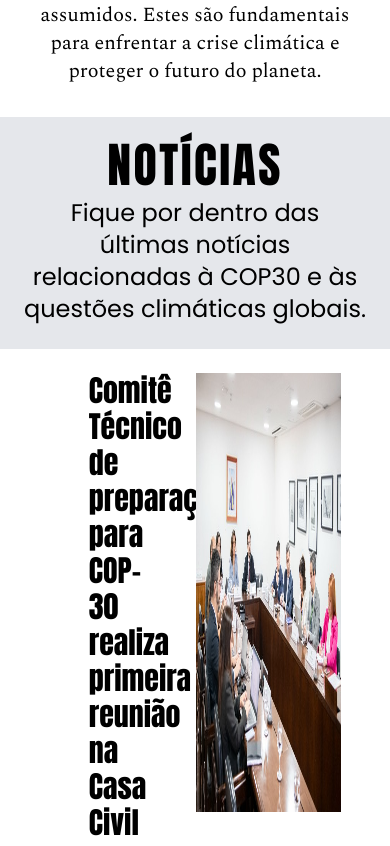
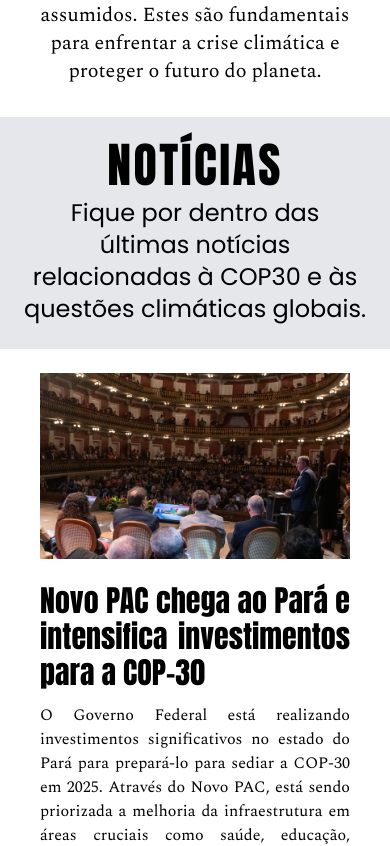
Before and after one commit to Jpedro900/COP30, a React (Vite) app: page / in a window 390 px wide. Shown: the part 925-1771 px from the top of the page. Built offline with nearby package versions, Linux system fonts and the light colour scheme.

Commit message:
Terminei esse merda Pelo menos a parte inicial

```diff
--- a/package.json
+++ b/package.json
@@ -21,7 +21,8 @@
     "react-dom": "^18.2.0",
     "react-icons": "^5.2.0",
     "react-slick": "^0.30.2",
-    "slick-carousel": "^1.8.1"
+    "slick-carousel": "^1.8.1",
+    "use-window-dimensions": "^1.0.2"
   },
   "devDependencies": {
     "@types/react": "^18.2.66",
--- a/src/App.jsx
+++ b/src/App.jsx
@@ -5,7 +5,7 @@
 
 export default function App() {
   return (
-    <div className=' overflow-x-hidden'>
+    <div className=' overflow-hidden'>
       <Header />
       <Main />
       <Footer />
--- a/src/components/carrossel/carroselnoticias.jsx
+++ b/src/components/carrossel/carroselnoticias.jsx
@@ -18,7 +18,7 @@
   };
 
   return (
-    <Slider {...settings} className=' bg-slate-400 mb-2 mx-auto bg-transparent'>
+    <Slider {...settings} className=' mb-6 mx-auto bg-transparent'>
       <div className=' px-10'>
         <h1 className=' font-Header text-3xl text-justify'>
             Novo PAC chega ao Pará e intensifica investimentos para a COP-30
--- /dev/null
+++ b/src/components/destaquesnoticias/destaquenoticias.jsx
@@ -0,0 +1,52 @@
+import React, { Component } from 'react'
+import img1 from '../../assets/img1.png'
+import img2 from '../../assets/img2.png'
+import img3 from '../../assets/img3.png'
+
+export default class destaquenoticias extends Component {
+  render() {
+    return (
+        <section>
+            <div className=' px-10 mb-12'>
+                <div>
+                        <img src={img1} alt="Image 1" className=' mb-6 '/>
+                </div>
+                <h1 className=' font-Header text-3xl text-justify'>
+                    Novo PAC chega ao Pará e intensifica investimentos para a COP-30
+                </h1>
+                <p className=' text-justify mt-3 font-Body'>
+                    O Governo Federal está realizando investimentos significativos no estado do Pará para prepará-lo para sediar a COP-30 em 2025. Através do Novo PAC, está sendo priorizada a melhoria da infraestrutura em áreas cruciais como saúde, educação, habitação e infraestrutura. Essas iniciativas têm como objetivo não apenas garantir o êxito do evento de escala global, mas também deixar um legado duradouro, promovendo o desenvolvimento sustentável e elevando a qualidade de vida dos paraenses, ao mesmo tempo em que impulsionam a economia regional. Esse compromisso reflete o empenho do governo em fortalecer o diálogo com os estados e municípios, buscando parcerias e planejamento consistente para impulsionar o progresso nacional. O pacote de obras também visa a retomada de projetos essenciais, como unidades básicas de saúde e habitações populares, demonstrando uma abordagem abrangente para atender às necessidades da população local e preparar o estado para os desafios e oportunidades futuras.
+                </p>
+                <a target='_blank' href="https://www.gov.br/casacivil/pt-br/assuntos/noticias/2023/novembro/novo-pac-chega-ao-para-e-intensifica-investimentos-para-a-cop-30" className='  text-xl text-blue-800 font-bold underline'>saiba mais</a>
+            </div>
+
+            <div className=' px-10 mb-12'>
+                <div>
+                    <img src={img2} alt="Image 1" className=' mb-6 '/>
+                </div>
+                <h1 className=' font-Header text-3xl text-justify'>
+                    Comitê Técnico de preparação para COP-30 realiza primeira reunião na Casa Civil
+                </h1>
+                <p className=' text-justify mt-3 font-Body'>
+                    O planejamento para a realização da COP-30 em Belém/PA, em 2025, teve início com a primeira reunião do Comitê Técnico, coordenado pela Casa Civil e composto por ministérios e representantes do estado e município. O objetivo principal é definir a estrutura de governança e encaminhar as principais ações necessárias para a organização do evento. Será elaborado um Plano de Trabalho para supervisionar projetos de infraestrutura, logística e obras. Paralelamente, o Brasil aguarda a confirmação de sua candidatura à ONU na próxima COP, enquanto o secretariado da convenção de clima realizará visitas técnicas para avaliar a preparação em Belém.
+                </p>
+                <a target='_blank' href="https://www.gov.br/casacivil/pt-br/assuntos/noticias/2023/agosto/comite-tecnico-de-preparacao-para-cop-30-realiza-primeira-reuniao-na-casa-civil" className='  text-xl text-blue-800 font-bold underline '>saiba mais</a>
+            </div>
+
+            <div className=' px-10 mb-12'>
+                <div>
+                    <img src={img3} alt="Image 1" className=' mb-6'/>
+                </div>
+                <h1 className=' font-Header text-3xl text-justify'>
+                    ONU confirma Belém (PA) como sede da COP-30, a conferência para o clima
+                </h1>
+                <p className=' text-justify mt-3 font-Body'>
+                    O presidente Luiz Inácio Lula da Silva anunciou que o Brasil sediará a 30ª Conferência da ONU sobre Mudanças Climáticas (COP-30) em novembro de 2025, em Belém (PA). A decisão, fruto do pleito do próprio presidente durante a COP-27 no Egito, visa destacar a importância da Amazônia como tema central. Confirmada pela ONU, essa será a primeira vez que o Brasil sediará um evento dessa magnitude sobre mudanças climáticas, o que representa um marco histórico. A COP é uma reunião anual de líderes mundiais para debater soluções contra o aquecimento global e criar alternativas sustentáveis para o planeta. O governador do Pará destacou o privilégio e a responsabilidade de sediar uma conferência tão relevante, expressando o compromisso do estado com o desenvolvimento sustentável. O presidente Lula reforçou o apoio federal ao evento, destacando a hospitalidade e competência do povo paraense para garantir o sucesso da COP-30 em Belém.
+                </p>
+                <a target='_blank' href="https://www.gov.br/planalto/pt-br/acompanhe-o-planalto/noticias/2023/05/onu-confirma-belem-pa-como-sede-da-cop-30-conferencia-para-o-clima" className='  text-xl text-blue-800 font-bold underline '>saiba mais</a>
+            </div>
+
+        </section>
+    )
+  }
+}
--- a/src/components/footer/footer.jsx
+++ b/src/components/footer/footer.jsx
@@ -4,9 +4,9 @@
 export default class footer extends Component {
   render() {
     return (
-        <footer className=' h-[500px] bg-gradient-to-r from-blue-600 to-blue-800 flex justify-around content-start'>
+        <footer className=' h-[550px] bg-gradient-to-r from-blue-600 to-blue-800 flex justify-center'>
             <div className="">
-              <p className=' mt-7 font-Header text-white tracking-wider text-2xl'>Conheça os patrocinadores e apoiadores da COP30 que tornaram este evento possível.</p>
+              <p className=' mt-7 font-Header text-white tracking-wider text-2xl text-center hidden'></p>
             </div>
             <Formulario />
         </footer>
--- a/src/components/formulario/formulario.jsx
+++ b/src/components/formulario/formulario.jsx
@@ -12,7 +12,7 @@
   };
 
   return (
-    <div className=" self-center w-[400px] h-[450px] p-6 bg-white shadow-md rounded-md">
+    <div className=" self-center w-[300px] h-[450px] p-6 bg-white shadow-md rounded-md sm:w=[350px] lg:w-[400px]">
       <h2 className="text-lg font-semibold mb-4">Deixe sua sugestão ou reclamação</h2>
       <form onSubmit={handleSubmit}>
         <div className="mb-4">
--- a/src/components/main/main.jsx
+++ b/src/components/main/main.jsx
@@ -1,13 +1,23 @@
 import React, { Component } from 'react'
 import Sobre from '../sobre/sobre';
 import Noticias from '../noticias/noticias';
+import Noticiasmob from '../noticiasmob/noticiasmob';
+
 
 export default class main extends Component {
   render() {
     return (
         <main>
             <Sobre />
-            <Noticias />
+            {window.innerWidth > 780 ?
+              <div>
+                <Noticias />
+              </div>
+              :
+              <div>
+                <Noticiasmob />
+              </div>
+            }
         </main>
     )
   }
--- a/src/components/noticias/noticias.jsx
+++ b/src/components/noticias/noticias.jsx
@@ -9,7 +9,7 @@
             <h2 className=' text-5xl font-Header tracking-wider uppercase mb-2'>Notícias</h2>
             <p className=' font-Poppins text-2xl'>Fique por dentro das últimas notícias relacionadas à COP30 e às questões climáticas globais.</p>
           </div>
-          <div className=' w-[75%] mx-auto'>
+          <div className=' w-[90%] mx-auto'>
             <Carousel/>
           </div>
         </section>
--- /dev/null
+++ b/src/components/noticiasmob/noticiasmob.jsx
@@ -0,0 +1,16 @@
+import React, { Component } from 'react'
+import Destaquenoticias from '../destaquesnoticias/destaquenoticias'
+
+export default class noticiasmob extends Component {
+  render() {
+    return (
+        <section id='noticias'>
+            <div className=' text-center bg-gray-200 p-6 mb-6'>
+                <h2 className=' text-5xl font-Header tracking-wider uppercase mb-2'>Notícias</h2>
+                <p className=' font-Poppins text-2xl'>Fique por dentro das últimas notícias relacionadas à COP30 e às questões climáticas globais.</p>
+            </div>
+            <Destaquenoticias/>
+        </section>
+    )
+  }
+}
--- a/src/index.css
+++ b/src/index.css
@@ -9,7 +9,7 @@
 
 @layer components {
   .listItem {
-    @apply self-center text-xl uppercase;
+    @apply self-center text-xl uppercase hidden sm:block;
   }
   .listContent{
     @apply relative after:content-[""] after:absolute after:bottom-[-5px] after:left-0 after:bg-white after:h-[3px] after:transition-all after:duration-300 after:w-0 hover:after:w-full;
```
Also changed, not shown: 1 other file (tests, documents, lock files or other folders).
